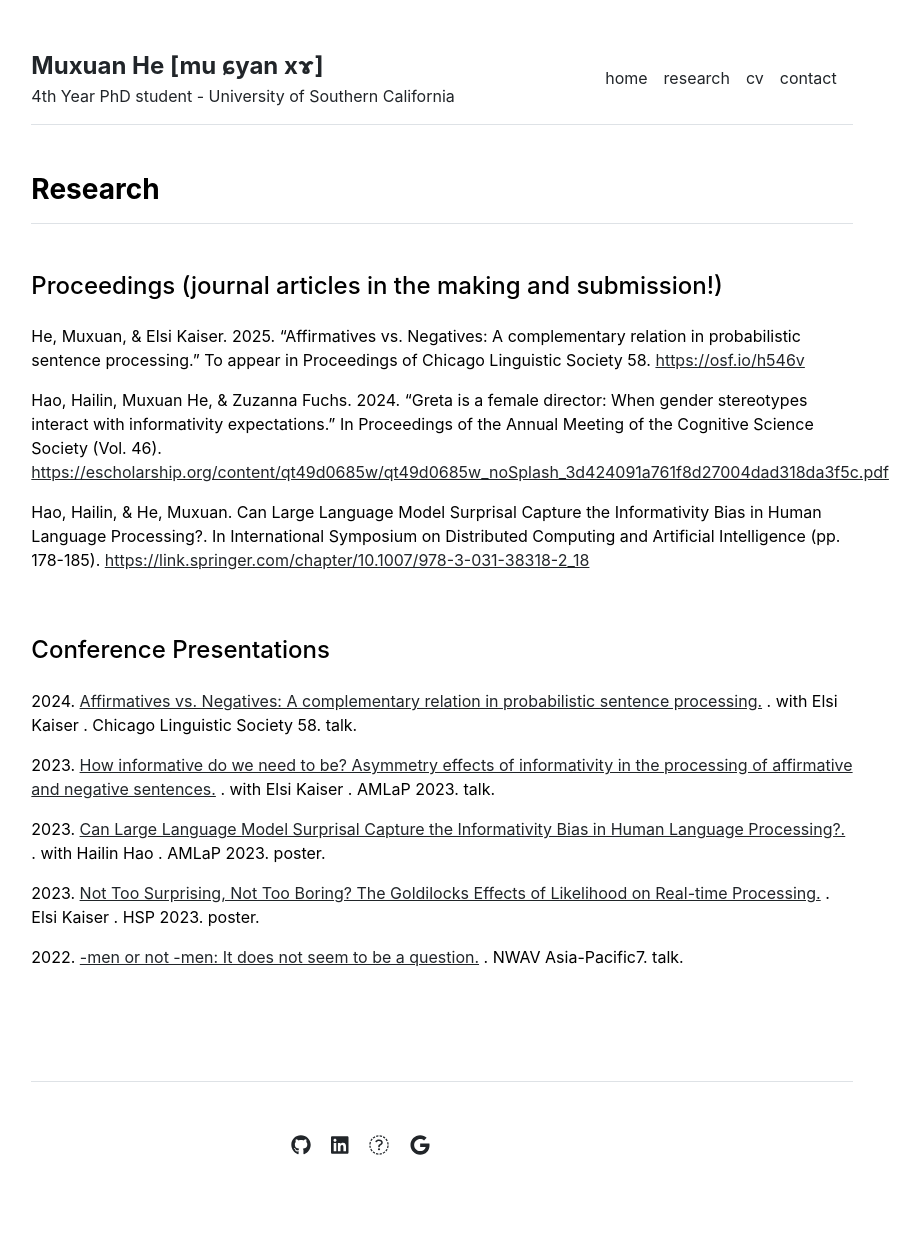
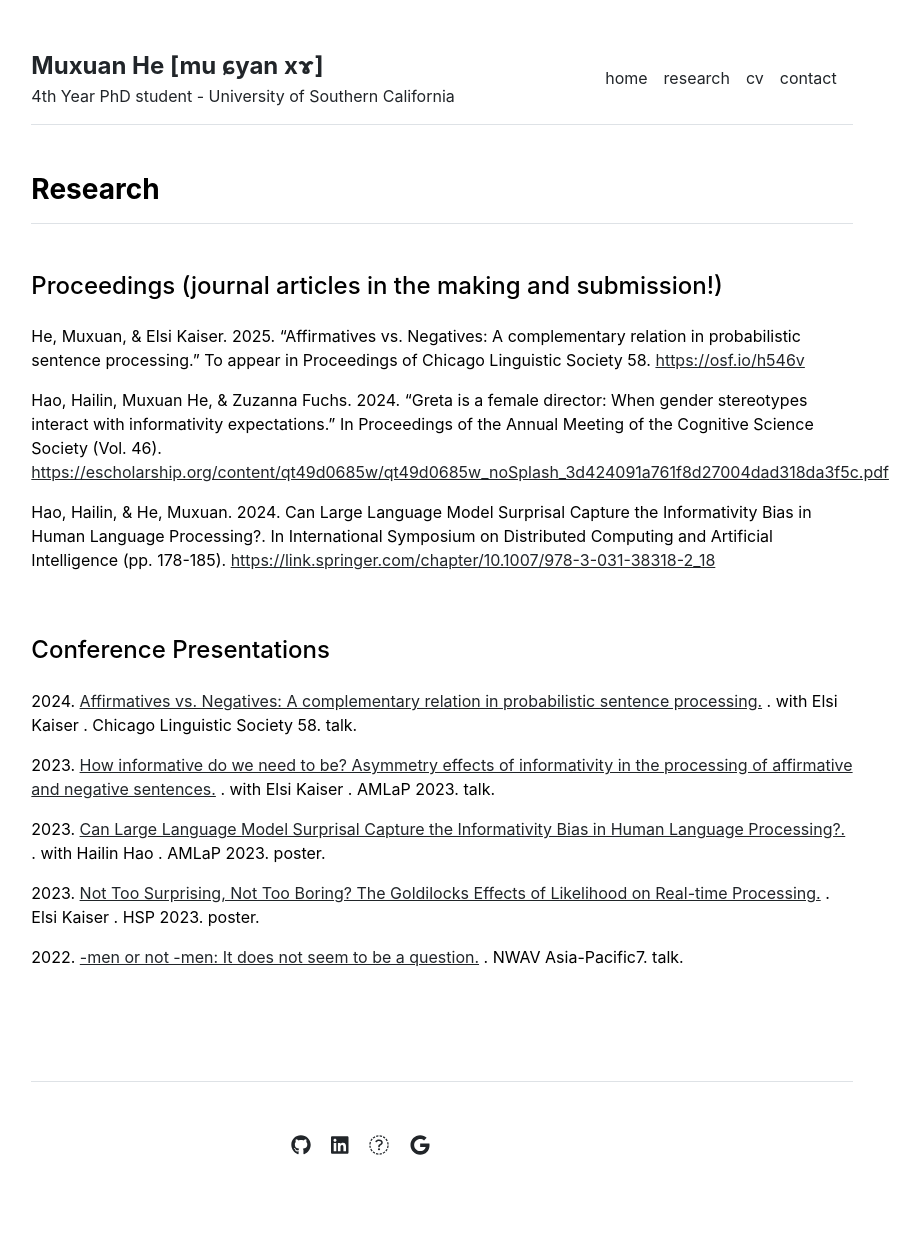
Before and after one commit to MuxuanHe/MuxuanHe.github.io, a Jekyll site: the page built from publications.md, in a window 1280 px wide. Shown: the whole page, without its empty margins (198-1118 px from the left). Built offline with Jekyll 4.4.1, drawn with Linux system fonts in a browser that asks for light colours.

Commit message:
Update publications.yml

```diff
--- a/_data/publications.yml
+++ b/_data/publications.yml
@@ -8,7 +8,7 @@
     - {name: 'Hao, Hailin, Muxuan He, & Zuzanna Fuchs. 2024. “Greta is a female director: When gender stereotypes interact with informativity expectations.” In
 Proceedings of the Annual Meeting of the Cognitive Science Society (Vol. 46).',
     url: 'https://escholarship.org/content/qt49d0685w/qt49d0685w_noSplash_3d424091a761f8d27004dad318da3f5c.pdf'}
-    - {name: 'Hao, Hailin, & He, Muxuan. Can Large Language Model Surprisal Capture the Informativity Bias in Human Language Processing?. In International Symposium on Distributed Computing and Artificial
+    - {name: 'Hao, Hailin, & He, Muxuan. 2024. Can Large Language Model Surprisal Capture the Informativity Bias in Human Language Processing?. In International Symposium on Distributed Computing and Artificial
 Intelligence (pp. 178-185).',
     url: 'https://link.springer.com/chapter/10.1007/978-3-031-38318-2_18'}
 
```
